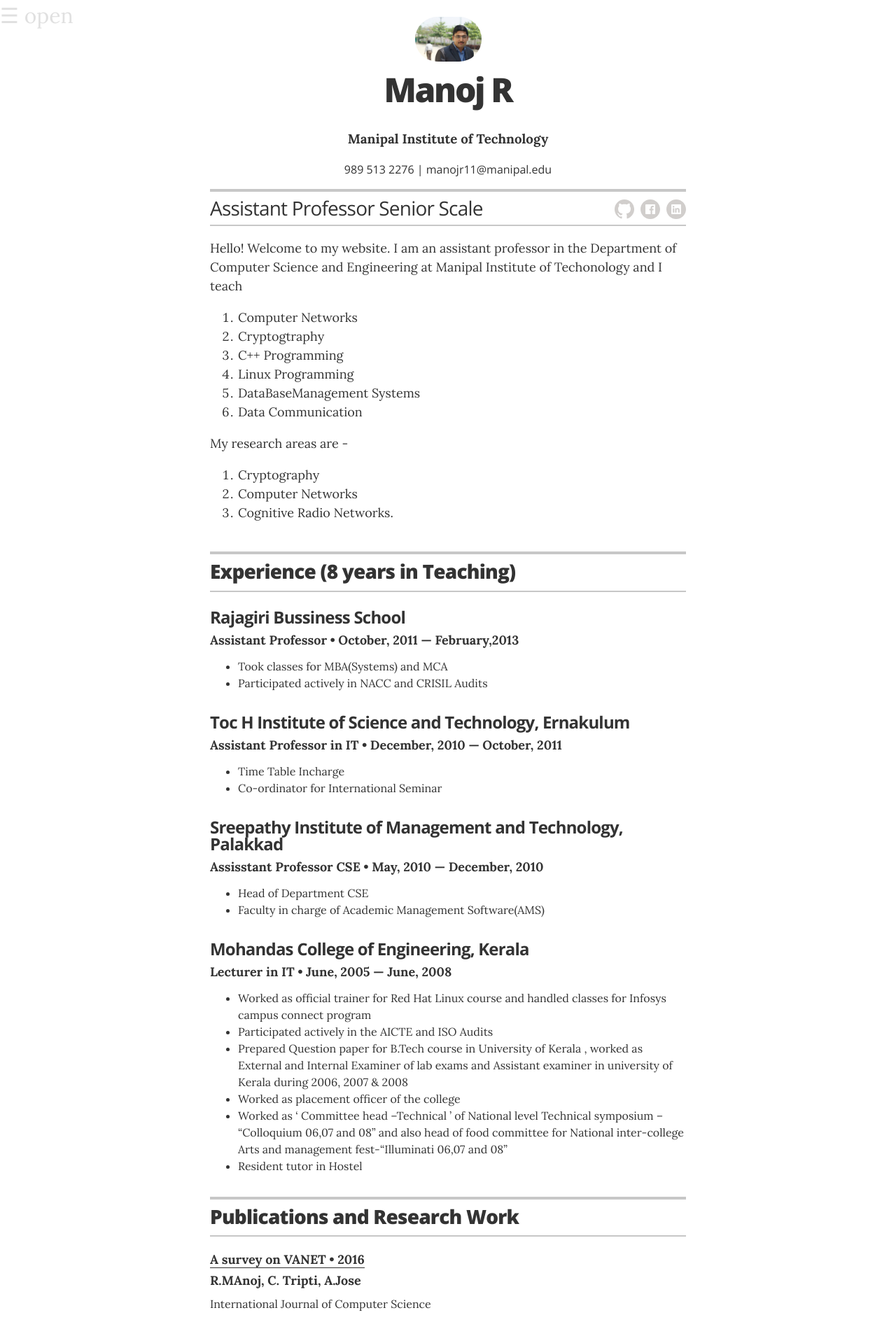
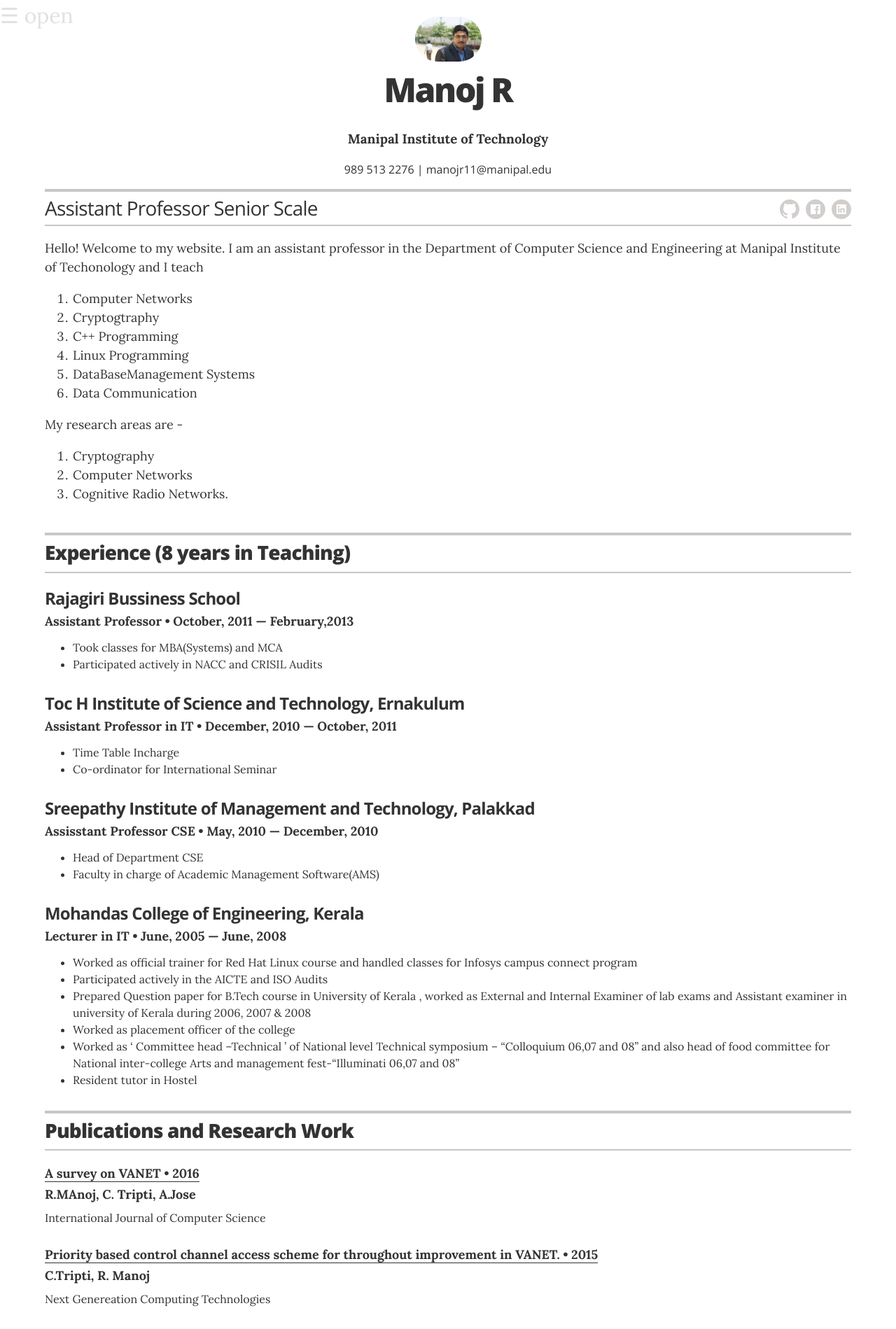
Before and after one commit to manojramchandran/manojramchandran.github.com, a Jekyll site: the page built from index.html, in a window 1280 px wide. Shown: the top 1899 px of the page at 70% size. Built offline with Jekyll 4.4.1, drawn with Linux system fonts in a browser that asks for light colours.

Commit message:
Update _base.scss

```diff
--- a/_sass/_base.scss
+++ b/_sass/_base.scss
@@ -21,7 +21,7 @@ body{
 .wrapper:after { content:""; display:table; }
 .wrapper:after { clear: both; }
 .wrapper {
-  max-width: 728px;
+  max-width: 1200px;
   padding: 0 24px;
   margin: 0 auto;
   zoom: 1;
```
